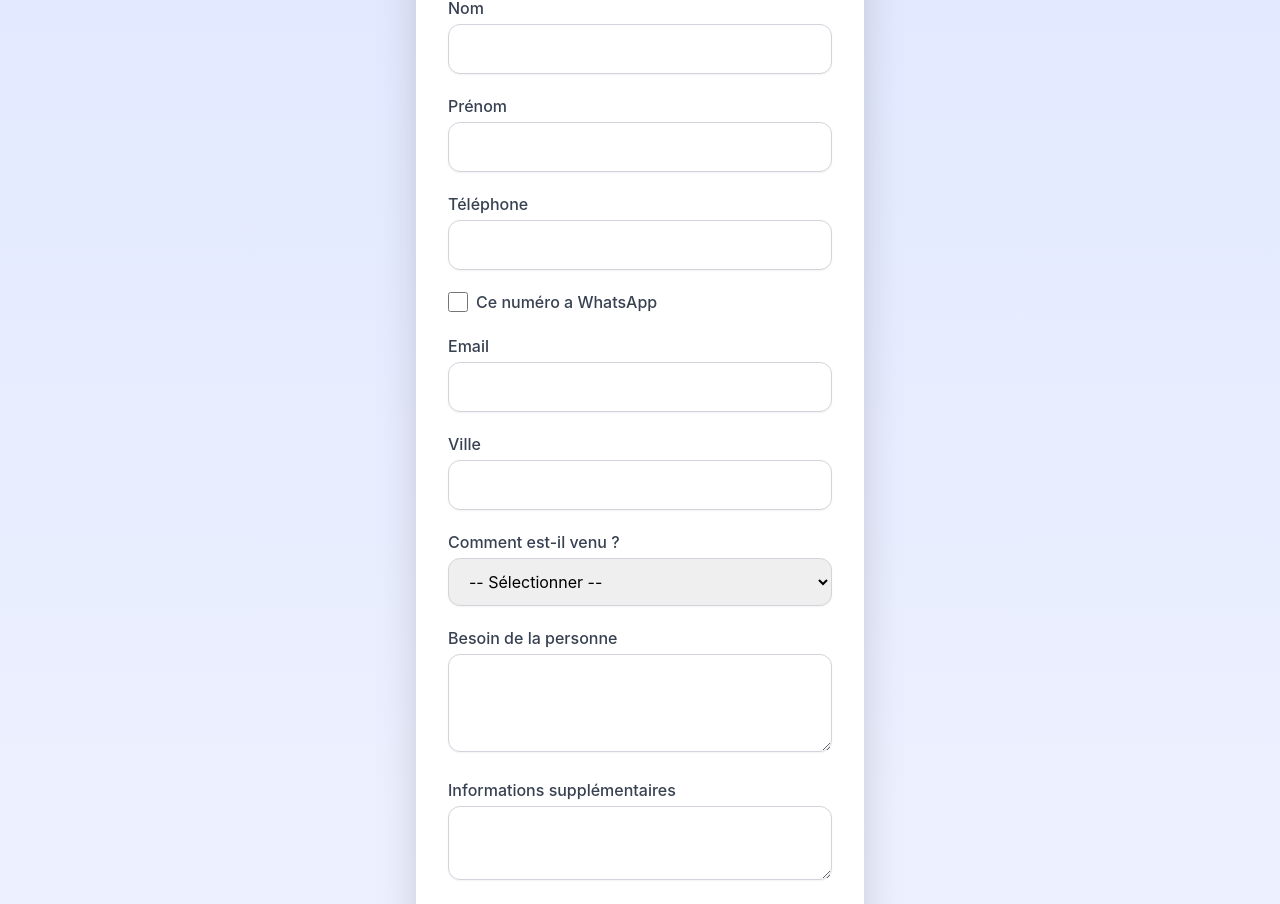
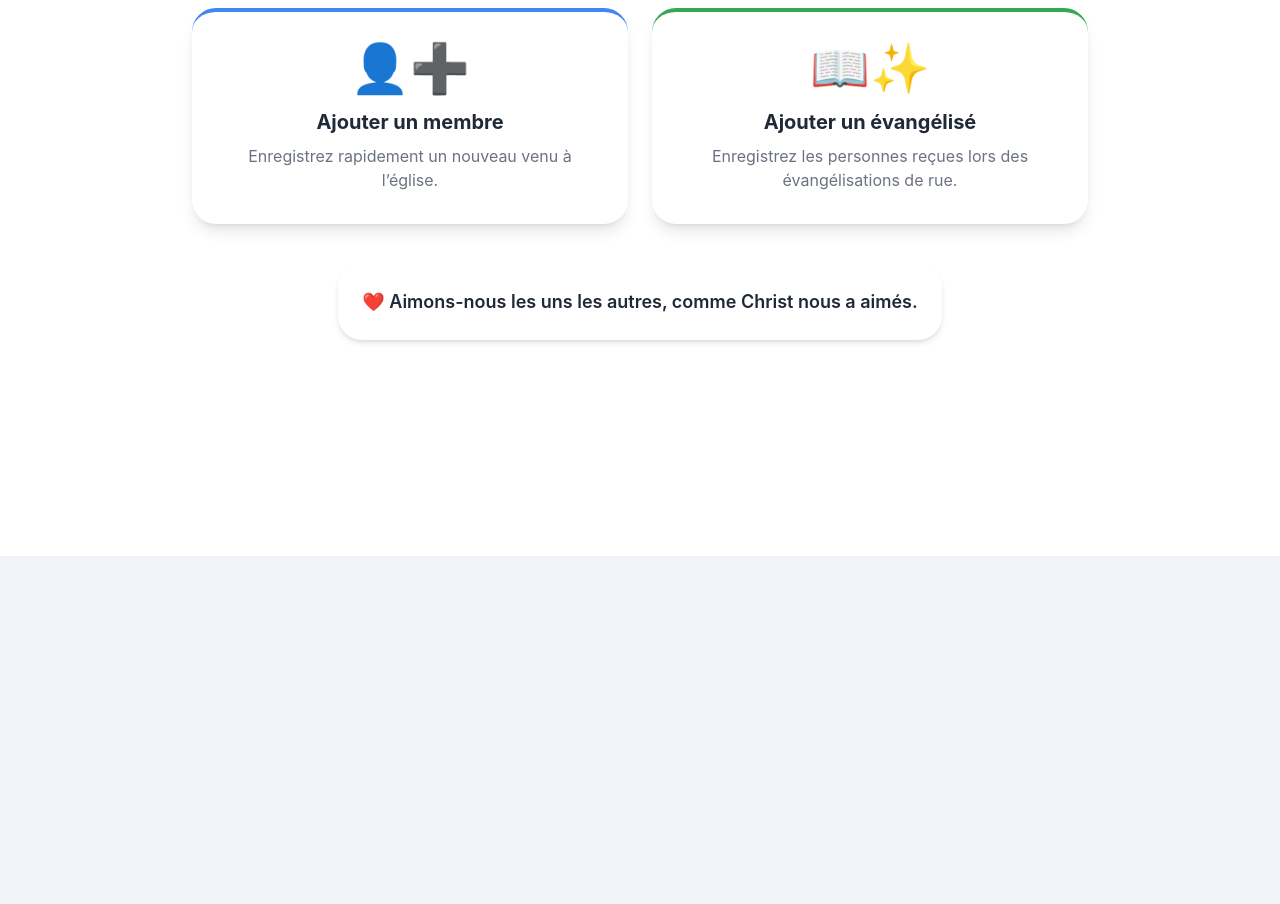
Before and after one commit to allanbavajee/soultrack, a Next.js app: page /add-evangelise in a window 1280 px wide. Shown: the part 244-1148 px from the top of the page. After the commit the page ends 800 px from the top, so only its background shows below. Built offline with nearby package versions, Linux system fonts and the light colour scheme; no server answers.

Commit message:
Update add-evangelise.js

```diff
--- a/pages/add-evangelise.js
+++ b/pages/add-evangelise.js
@@ -1,229 +1,62 @@
 // pages/add-evangelise.js
-import { useState } from "react";
-import { supabase } from "../lib/supabaseClient";
-import { useRouter } from "next/router";
+/* pages/index.js */
+import Link from "next/link";
+import Image from "next/image";
 
-export default function AddEvangelise() {
-  const router = useRouter();
+export default function Home() {
+  return (
+    <div className="min-h-screen bg-white flex flex-col items-center p-6">
+      {/* Rebords colorés en haut */}
+      <div className="w-full h-4 flex">
+        <div className="flex-1 bg-[#4285F4]"></div>
+        <div className="flex-1 bg-[#34a853]"></div>
+        <div className="flex-1 bg-[#fbbc05]"></div>
+        <div className="flex-1 bg-[#ea4335]"></div>
+      </div>
 
-  const [formData, setFormData] = useState({
-    nom: "",
-    prenom: "",
-    telephone: "",
-    email: "",
-    ville: "",
-    statut: "evangelisé",
-    infos_supplementaires: "",
-    is_whatsapp: false,
-    how_came: "",
-    besoin: "",
-  });
+      {/* Logos */}
+      <div className="flex flex-col md:flex-row items-center justify-center mt-8 gap-6">
+        <Image src="/soul.logo.png" alt="SoulTrack Logo" width={90} height={90} />
+        <Image src="/icc.logo.png" alt="ICC Logo" width={90} height={90} />
+      </div>
 
-  const [success, setSuccess] = useState(false);
+      {/* Slogan */}
+      <h2 className="mt-4 text-2xl md:text-3xl font-handwriting text-center text-gray-800">
+        Tu es précieux, tu es attendu, tu es aimé
+      </h2>
 
-  const handleChange = (e) => {
-    const { name, type, value, checked } = e.target;
-    setFormData({
-      ...formData,
-      [name]: type === "checkbox" ? checked : value,
-    });
-  };
+      {/* Cartes colorées */}
+      <div className="grid grid-cols-1 md:grid-cols-2 gap-6 w-full max-w-4xl mt-10">
+        {/* Ajouter un membre */}
+        <Link
+          href="/add-member"
+          className="bg-white p-8 rounded-3xl shadow-lg flex flex-col items-center hover:shadow-2xl transition-all duration-200 border-t-4 border-[#4285F4]"
+        >
+          <div className="text-5xl mb-4">👤➕</div>
+          <h2 className="text-xl font-bold text-gray-800">Ajouter un membre</h2>
+          <p className="text-gray-500 mt-2 text-center">
+            Enregistrez rapidement un nouveau venu à l’église.
+          </p>
+        </Link>
 
-  const handleSubmit = async (e) => {
-    e.preventDefault();
-    try {
-      const { data, error } = await supabase.from("membres").insert([formData]);
-      if (error) throw error;
-      setSuccess(true);
-      setTimeout(() => setSuccess(false), 3000);
+        {/* Ajouter un évangélisé */}
+        <Link
+          href="/add-evangelise"
+          className="bg-white p-8 rounded-3xl shadow-lg flex flex-col items-center hover:shadow-2xl transition-all duration-200 border-t-4 border-[#34a853]"
+        >
+          <div className="text-5xl mb-4">📖✨</div>
+          <h2 className="text-xl font-bold text-gray-800">Ajouter un évangélisé</h2>
+          <p className="text-gray-500 mt-2 text-center">
+            Enregistrez les personnes reçues lors des évangélisations de rue.
+          </p>
+        </Link>
+      </div>
 
-      setFormData({
-        nom: "",
-        prenom: "",
-        telephone: "",
-        email: "",
-        ville: "",
-        statut: "evangelisé",
-        infos_supplementaires: "",
-        is_whatsapp: false,
-        how_came: "",
-        besoin: "",
-      });
-    } catch (err) {
-      alert(err.message);
-    }
-  };
-
-  return (
-    <div className="min-h-screen bg-gradient-to-b from-indigo-100 to-indigo-50 flex items-center justify-center p-4">
-      <div className="w-full max-w-md bg-white p-8 rounded-3xl shadow-2xl">
-        {/* Flèche retour */}
-        <button
-          onClick={() => router.back()}
-          className="flex items-center text-orange-500 font-semibold mb-4"
-        >
-          ← Retour
-        </button>
-
-        <h1 className="text-3xl font-extrabold text-center text-indigo-700 mb-2">
-          Ajouter une personne évangélisée
-        </h1>
-        <p className="text-center text-gray-500 italic mb-6">
-          « Allez, faites de toutes les nations des disciples » – Matthieu 28:19
+      {/* Message d'amour */}
+      <div className="mt-10 p-6 rounded-3xl shadow-md max-w-2xl text-center text-gray-800">
+        <p className="text-lg font-semibold">
+          ❤️ Aimons-nous les uns les autres, comme Christ nous a aimés.
         </p>
-
-        <form onSubmit={handleSubmit} className="space-y-5">
-          {/* Nom */}
-          <div>
-            <label className="block text-gray-700 font-medium mb-1">Nom</label>
-            <input
-              type="text"
-              name="nom"
-              value={formData.nom}
-              onChange={handleChange}
-              className="w-full px-4 py-3 border border-gray-300 rounded-xl shadow-sm focus:outline-none focus:ring-2 focus:ring-indigo-400"
-              required
-            />
-          </div>
-
-          {/* Prénom */}
-          <div>
-            <label className="block text-gray-700 font-medium mb-1">Prénom</label>
-            <input
-              type="text"
-              name="prenom"
-              value={formData.prenom}
-              onChange={handleChange}
-              className="w-full px-4 py-3 border border-gray-300 rounded-xl shadow-sm focus:outline-none focus:ring-2 focus:ring-indigo-400"
-              required
-            />
-          </div>
-
-          {/* Téléphone */}
-          <div>
-            <label className="block text-gray-700 font-medium mb-1">Téléphone</label>
-            <input
-              type="text"
-              name="telephone"
-              value={formData.telephone}
-              onChange={handleChange}
-              className="w-full px-4 py-3 border border-gray-300 rounded-xl shadow-sm focus:outline-none focus:ring-2 focus:ring-indigo-400"
-              required
-            />
-          </div>
-
-          {/* WhatsApp */}
-          <div className="flex items-center gap-2">
-            <input
-              type="checkbox"
-              name="is_whatsapp"
-              checked={formData.is_whatsapp}
-              onChange={handleChange}
-              className="h-5 w-5"
-            />
-            <label className="text-gray-700 font-medium">Ce numéro a WhatsApp</label>
-          </div>
-
-          {/* Email */}
-          <div>
-            <label className="block text-gray-700 font-medium mb-1">Email</label>
-            <input
-              type="email"
-              name="email"
-              value={formData.email}
-              onChange={handleChange}
-              className="w-full px-4 py-3 border border-gray-300 rounded-xl shadow-sm focus:outline-none focus:ring-2 focus:ring-indigo-400"
-            />
-          </div>
-
-          {/* Ville */}
-          <div>
-            <label className="block text-gray-700 font-medium mb-1">Ville</label>
-            <input
-              type="text"
-              name="ville"
-              value={formData.ville}
-              onChange={handleChange}
-              className="w-full px-4 py-3 border border-gray-300 rounded-xl shadow-sm focus:outline-none focus:ring-2 focus:ring-indigo-400"
-            />
-          </div>
-
-          {/* Comment est-il venu */}
-          <div>
-            <label className="block text-gray-700 font-medium mb-1">Comment est-il venu ?</label>
-            <select
-              name="how_came"
-              value={formData.how_came}
-              onChange={handleChange}
-              className="w-full px-4 py-3 border border-gray-300 rounded-xl shadow-sm focus:outline-none focus:ring-2 focus:ring-indigo-400"
-            >
-              <option value="">-- Sélectionner --</option>
-              <option value="evangelisation">Évangélisation de rue</option>
-              <option value="réseaux">Réseaux</option>
-              <option value="autre">Autre</option>
-            </select>
-          </div>
-
-          {/* Besoin */}
-          <div>
-            <label className="block text-gray-700 font-medium mb-1">Besoin de la personne</label>
-            <textarea
-              name="besoin"
-              value={formData.besoin}
-              onChange={handleChange}
-              rows={3}
-              className="w-full px-4 py-3 border border-gray-300 rounded-xl shadow-sm focus:outline-none focus:ring-2 focus:ring-indigo-400"
-            />
-          </div>
-
-          {/* Infos supplémentaires */}
-          <div>
-            <label className="block text-gray-700 font-medium mb-1">Informations supplémentaires</label>
-            <textarea
-              name="infos_supplementaires"
-              value={formData.infos_supplementaires}
-              onChange={handleChange}
-              rows={2}
-              className="w-full px-4 py-3 border border-gray-300 rounded-xl shadow-sm focus:outline-none focus:ring-2 focus:ring-indigo-400"
-            />
-          </div>
-
-          {/* Boutons */}
-          <div className="flex justify-between mt-4 gap-4">
-            <button
-              type="button"
-              onClick={() =>
-                setFormData({
-                  nom: "",
-                  prenom: "",
-                  telephone: "",
-                  email: "",
-                  ville: "",
-                  statut: "evangelisé",
-                  infos_supplementaires: "",
-                  is_whatsapp: false,
-                  how_came: "",
-                  besoin: "",
-                })
-              }
-              className="flex-1 py-3 bg-blue-500 hover:bg-blue-600 text-white font-bold rounded-2xl shadow-md transition-all duration-200"
-            >
-              Annuler
-            </button>
-            <button
-              type="submit"
-              className="flex-1 py-3 bg-green-600 hover:bg-green-700 text-white font-bold rounded-2xl shadow-md transition-all duration-200"
-            >
-              Ajouter
-            </button>
-          </div>
-        </form>
-
-        {success && (
-          <div className="text-green-600 font-semibold text-center mt-4">
-            ✅ Personne évangélisée ajoutée avec succès !
-          </div>
-        )}
       </div>
     </div>
   );
```
